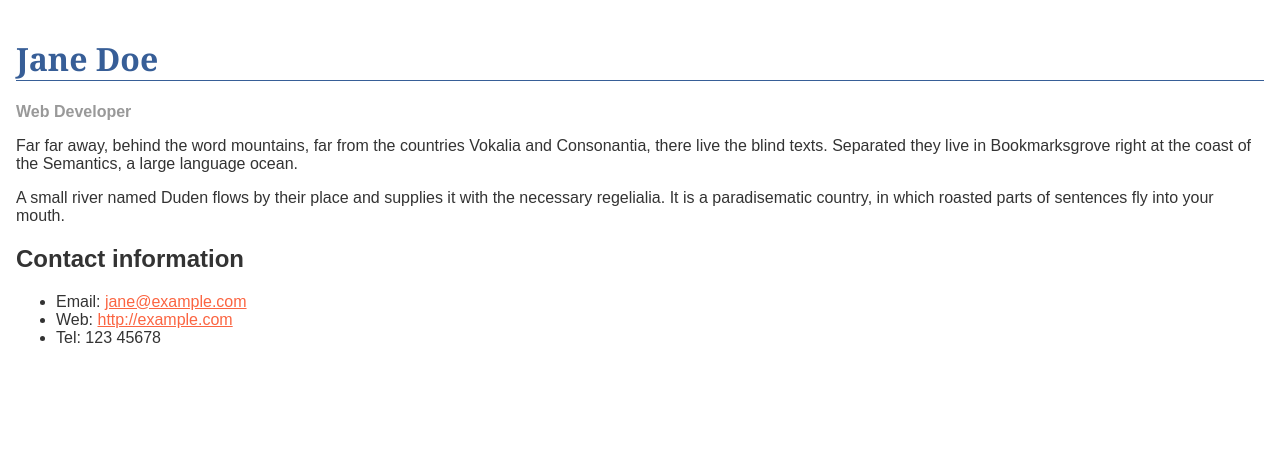
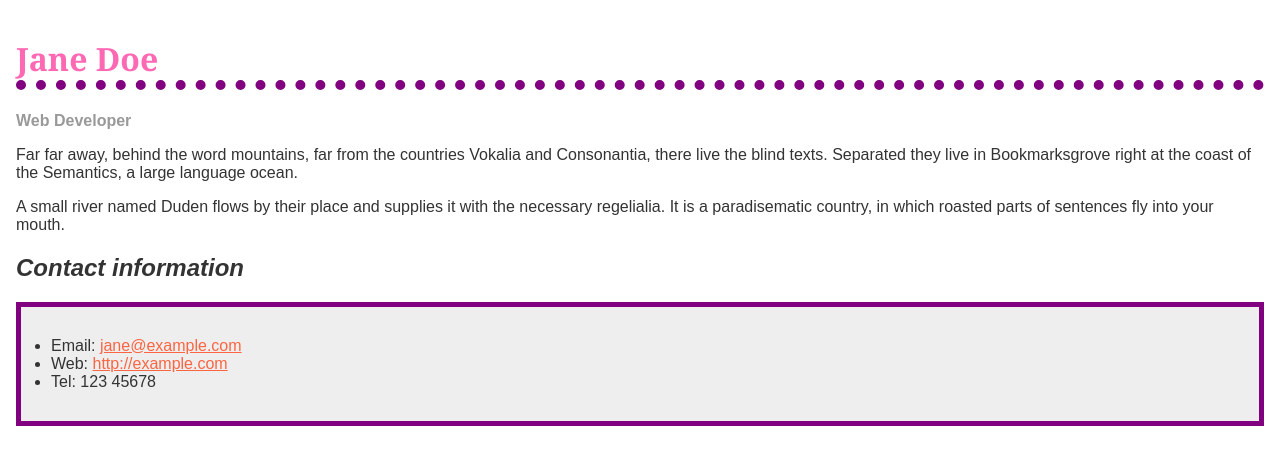
Before and after one commit to FANO-OFFICIAL/Biographie-styl-e-avec-CSS, a plain HTML site: page index.html in a window 1280 px wide. Drawn offline with Linux system fonts and the light colour scheme.

Commit message:
Update index.html

```diff
--- a/index.html
+++ b/index.html
@@ -5,41 +5,7 @@
     <meta charset="utf-8" />
     <meta name="viewport" content="width=device-width" />
     <title>Formatting a biography</title>
-    <style>
-      body {
-        background-color: #fff;
-        color: #333;
-        font-family: Arial, Helvetica, sans-serif;
-        padding: 1em;
-        margin: 0;
-      }
-
-      h1 {
-        color: #375e97;
-        font-size: 2em;
-        font-family: Georgia, 'Times New Roman', Times, serif;
-        border-bottom: 1px solid #375e97;
-      }
-
-      h2 {
-        font-size: 1.5em;
-      }
-
-      .job-title {
-        color: #999999;
-        font-weight: bold;
-      }
-
-      a:link,
-      a:visited {
-        color: #fb6542;
-      }
-
-      a:hover {
-        text-decoration: none;
-      }
-    </style>
-  </head>
+    <link rel="stylesheet" href="styles.css">
 
   <body>
 
```
